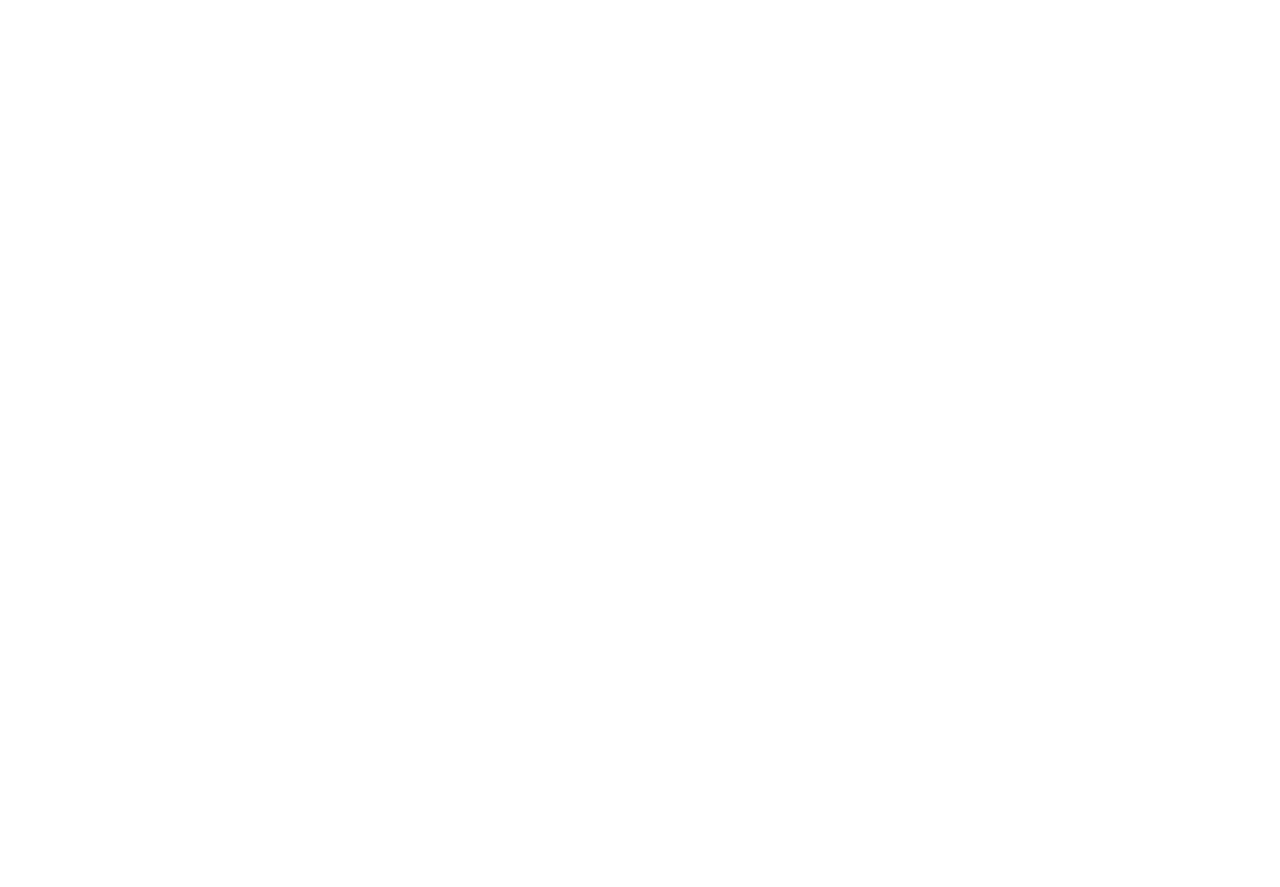
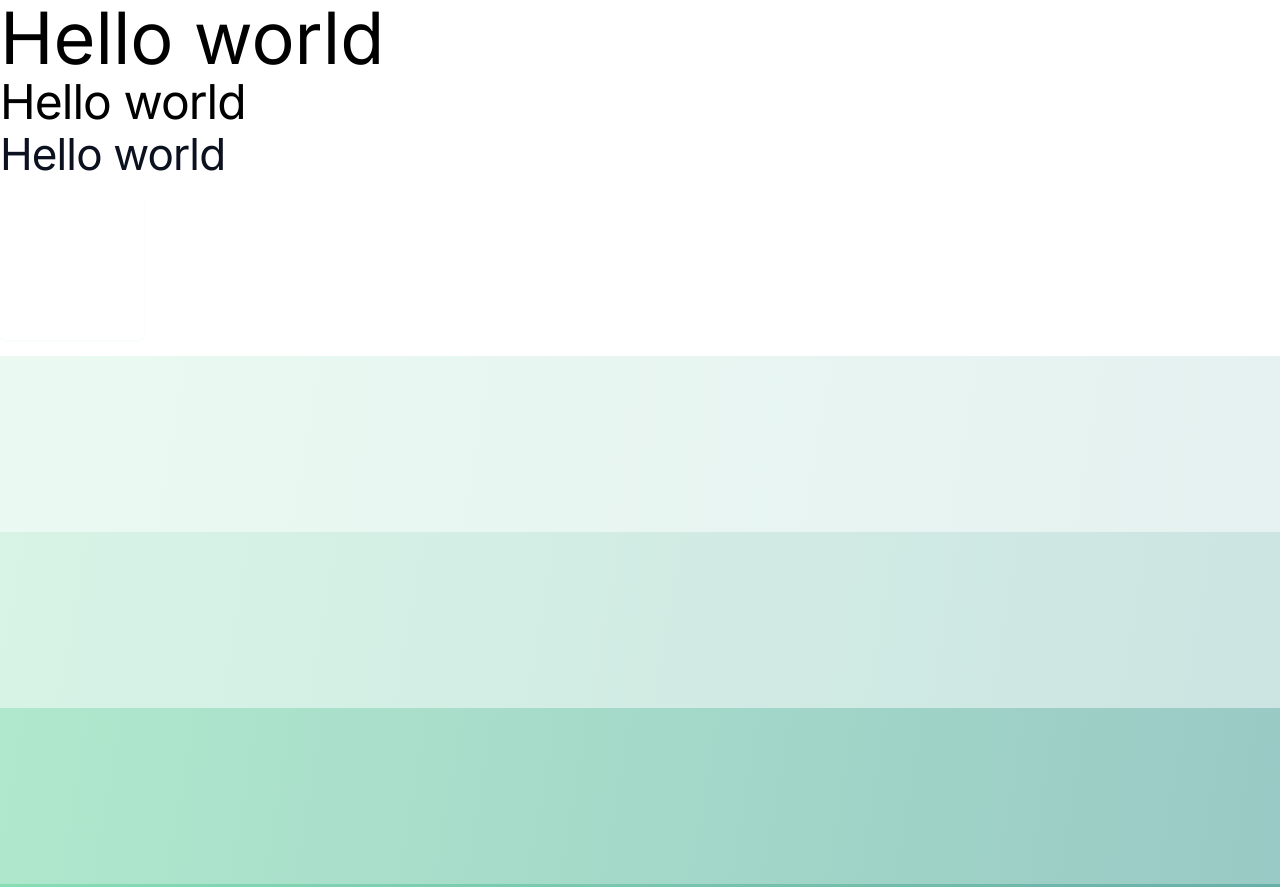
Before and after one commit to zidandff/agenone, a website: page index.html in a window 1280 px wide. Shown: the top 887 px of the page. Before the commit the page ends 800 px from the top, so only its background shows below. Drawn offline with Linux system fonts and the light colour scheme.

Commit message:
implement style guide

```diff
--- a/index.html
+++ b/index.html
@@ -7,7 +7,22 @@
   <title>Agenone - #1 CREATIVE DIGITAL AGENCY</title>
 
   <link rel="stylesheet" href="public/css/main.css">
+  <link rel="preconnect" href="https://fonts.googleapis.com">
+  <link rel="preconnect" href="https://fonts.gstatic.com" crossorigin>
+  <link href="https://fonts.googleapis.com/css2?family=Inter:wght@400;500;600;700&display=swap" rel="stylesheet">
 </head>
-<body>
+<body class="font-inter">
+  <h1 class="text-display-lg">Hello world</h1>
+  <h1 class="text-display-sm">Hello world</h1>
+  <h1 class="text-6xl text-gray-900">Hello world</h1>
+
+  <div class="h-36 w-36 bg-white shadow-green-xs my-4 rounded-md "></div>
+
+  <div class="h-44 bg-green-gradient-50"></div>
+  <div class="h-44 bg-green-gradient-100"></div>
+  <div class="h-44 bg-green-gradient-200"></div>
+  <div class="h-44 bg-green-gradient-300"></div>
+  <div class="h-44 bg-green-gradient-400"></div>
+  <div class="h-44 bg-green-gradient-500"></div>
 </body>
 </html>
--- a/tailwind.config.js
+++ b/tailwind.config.js
@@ -2,7 +2,63 @@
 module.exports = {
   content: ["./index.html", "./src/**/*.{html,js}"],
   theme: {
-    extend: {},
+    fontSize: {
+      'display-lg' : ['72px', '76px'],
+      'display-sm' : ['48px', {lineHeight: '52px', letterSpacing: '-0.02em'}],
+      '6xl' : ['44px', {lineHeight: '52px', letterSpacing: '-0.02em'}],
+      '5xl' : ['36px', {lineHeight: '44px', letterSpacing: '-0.02em'}],
+      '4xl' : ['32px', '40px'],
+      '3xl' : ['28px', '36px'],
+      '2xl' : ['24px', '32px'],
+      'xl' : ['20px', '28px'],
+      'lg' : ['18px', '28px'],
+      'md' : ['16px', '24px'],
+      'sm' : ['14px', '20px'],
+      'xs' : ['12px', '18px']
+    },
+    boxShadow: {
+      xs: '0px 1px 2px rgba(25, 17, 39, 0.05)',
+      sm: '0px 1px 2px rgba(25, 17, 39, 0.06), 0px 1px 3px rgba(25, 17, 39, 0.06)',
+      md: '0px 2px 4px -2px rgba(16, 24, 40, 0.06), 0px 4px 8px -2px rgba(16, 24, 40, 0.1)',
+      lg: '0px 4px 6px -2px rgba(16, 24, 40, 0.03), 0px 12px 16px -4px rgba(16, 24, 40, 0.08)',
+      xl: '0px 8px 8px -4px rgba(16, 24, 40, 0.03), 0px 20px 24px -6px rgba(16, 24, 40, 0.08)',
+      '2xl': '0px 24px 48px -12px rgba(16, 24, 40, 0.18)',
+      '3xl': '0px 32px 54px -12px rgba(16, 24, 40, 0.14)',
+      'green-xs': '0px 1px 2px rgba(56, 198, 130, 0.05)',
+      'green-sm': '0px 1px 2px rgba(56, 198, 130, 0.06), 0px 1px 3px rgba(56, 198, 130, 0.06)',
+      'green-md': '0px 2px 4px -2px rgba(56, 198, 130, 0.06), 0px 4px 8px -2px rgba(56, 198, 130, 0.1)',
+      'green-lg': '0px 4px 6px -2px rgba(56, 198, 130, 0.03), 0px 12px 16px -4px rgba(56, 198, 130, 0.08)',
+      'green-xl': '0px 8px 8px -4px rgba(56, 198, 130, 0.03), 0px 20px 24px -6px rgba(56, 198, 130, 0.08)',
+      'green-2xl': '0px 24px 48px -12px rgba(56, 198, 130, 0.18)',
+      'green-3xl': '0px 32px 54px -12px rgba(56, 198, 130, 0.14)'
+    },
+    extend: {
+      fontFamily: {
+        inter: ['Inter', 'sans-serif']
+      },
+      colors: {
+        gray: {
+          50: '#F3F3F3',
+          100: '#CECFD2',
+          200: '#B6B8BC',
+          300: '#9EA0A5',
+          400: '#86888F',
+          500: '#6D7079',
+          600: '#555962',
+          700: '#3D414C',
+          800: '#181D2A',
+          900: '#0C111F',
+        }
+      },
+      backgroundImage: {
+        'green-gradient-50': 'linear-gradient(279.69deg, rgba(0, 121, 109, 0.1) 0%, rgba(56, 198, 130, 0.1) 100%)',
+        'green-gradient-100': 'linear-gradient(279.69deg, rgba(0, 121, 109, 0.2) 0%, rgba(56, 198, 130, 0.2) 100%)',
+        'green-gradient-200': 'linear-gradient(279.69deg, rgba(0, 121, 109, 0.4) 0%, rgba(56, 198, 130, 0.4) 100%);',
+        'green-gradient-300': 'linear-gradient(279.69deg, rgba(0, 121, 109, 0.6) 0%, rgba(56, 198, 130, 0.6) 100%);',
+        'green-gradient-400': 'linear-gradient(278.87deg, rgba(0, 121, 109, 0.8) 0.61%, rgba(56, 198, 130, 0.8) 100%)',
+        'green-gradient-500': 'linear-gradient(279.69deg, #00796D 0%, #38C682 100%);',
+      }
+    },
   },
   plugins: [],
 }
```
Also changed, not shown: public/css/main.css.
